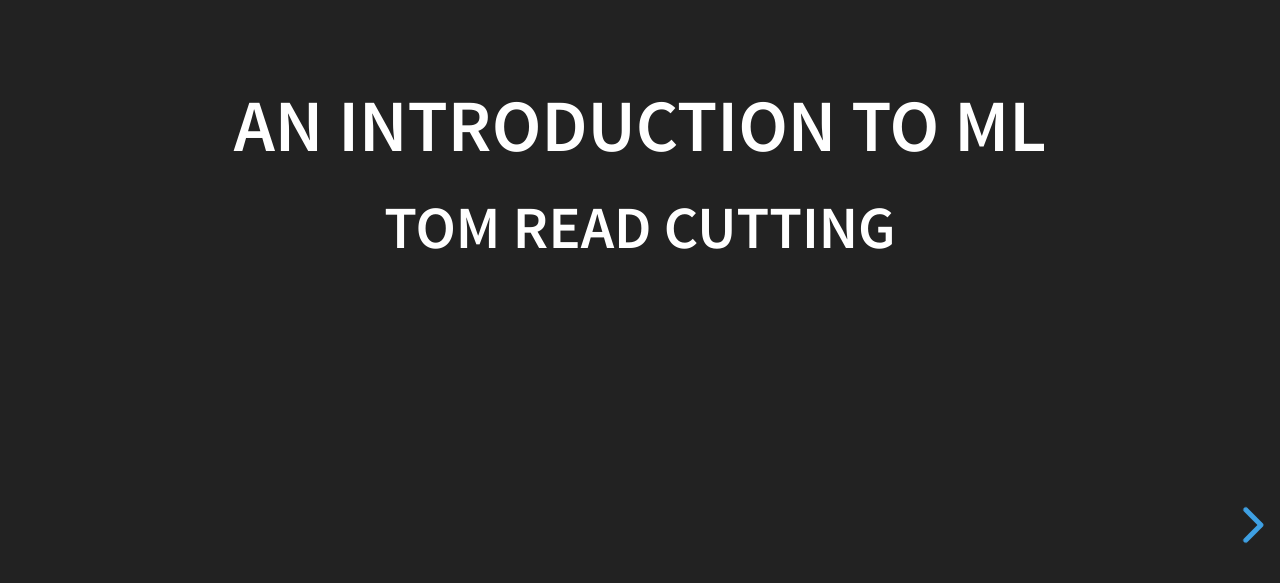
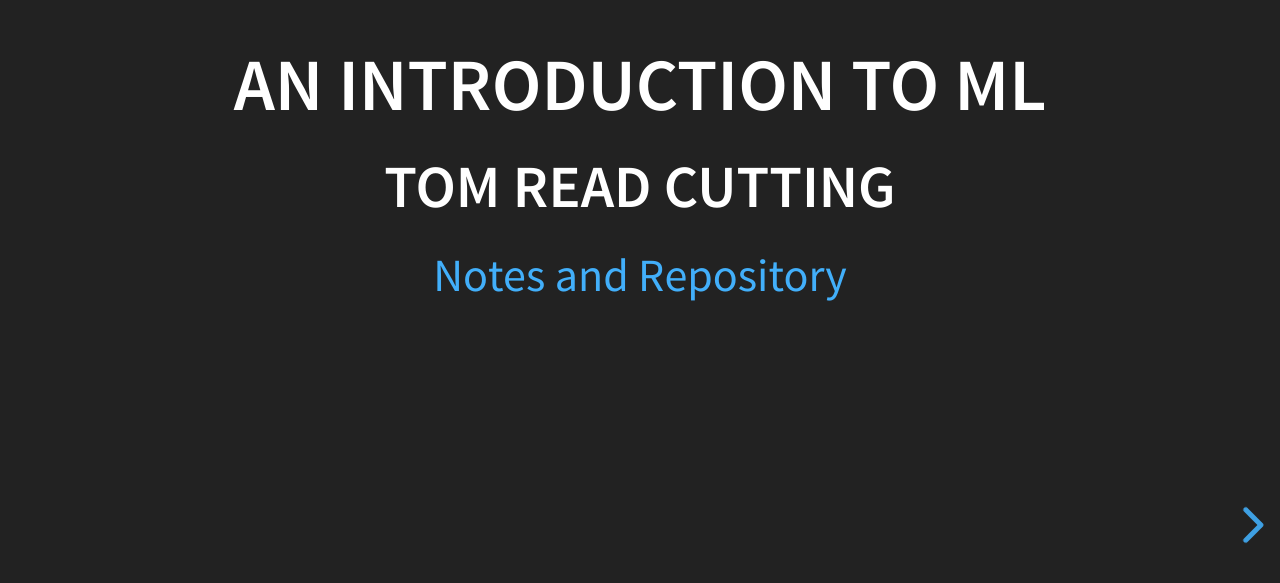
Before and after one commit to electricsquare/introduction-to-neural-networks, a website: page presentation/index.html in a window 1280 px wide. Shown: the part 213-796 px from the top of the page. Drawn offline with nearby package versions, Linux system fonts and the light colour scheme; some packages are replaced by stand-ins of ours.

Commit message:
Add link to notes and repo to presentation

```diff
--- a/presentation/index.html
+++ b/presentation/index.html
@@ -27,7 +27,7 @@
 <section>
 	<h2>An Introduction to ML</h2>
 	<h3>Tom Read Cutting</h3>
-
+	<p><a href="https://github.com/moosichu/introduction-to-neural-networks" target="_blank">Notes and Repository</a></p>
 	<aside class="notes">
 		Some notes are here.
 	</aside>
```
